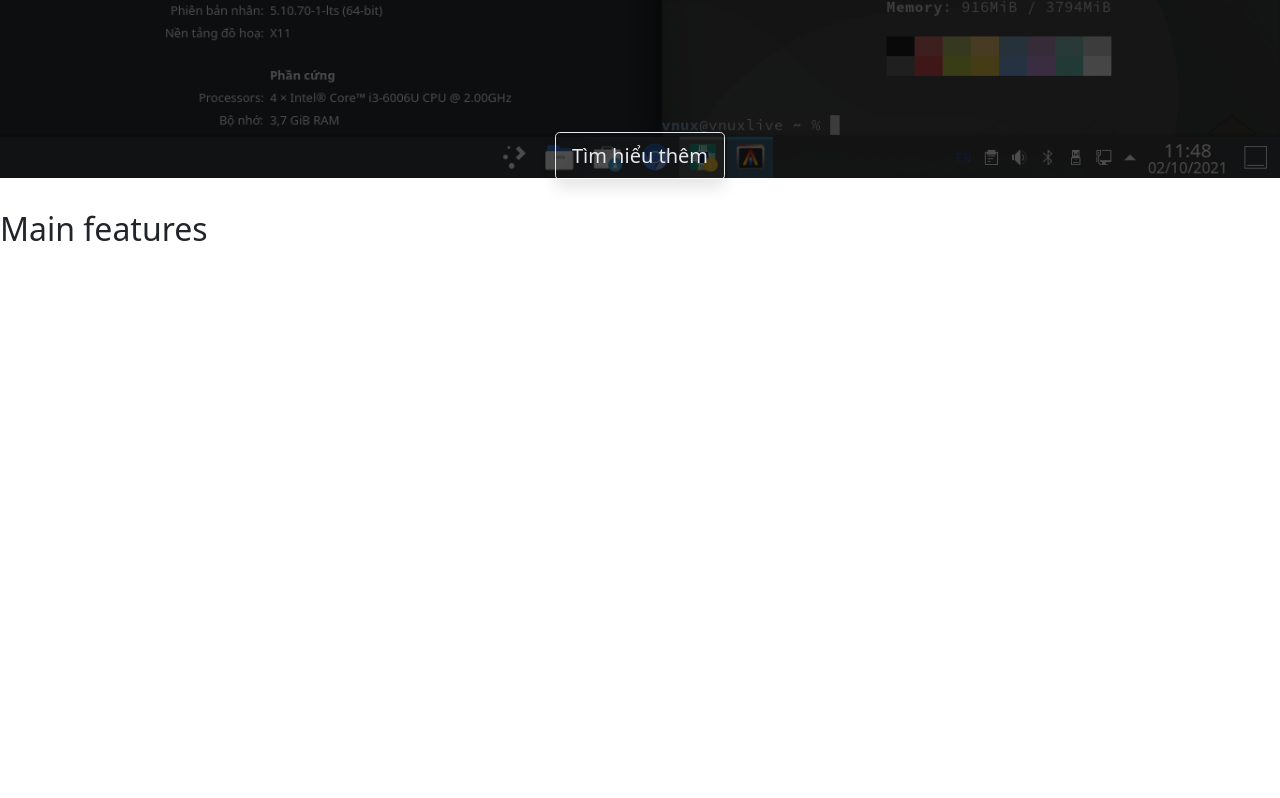
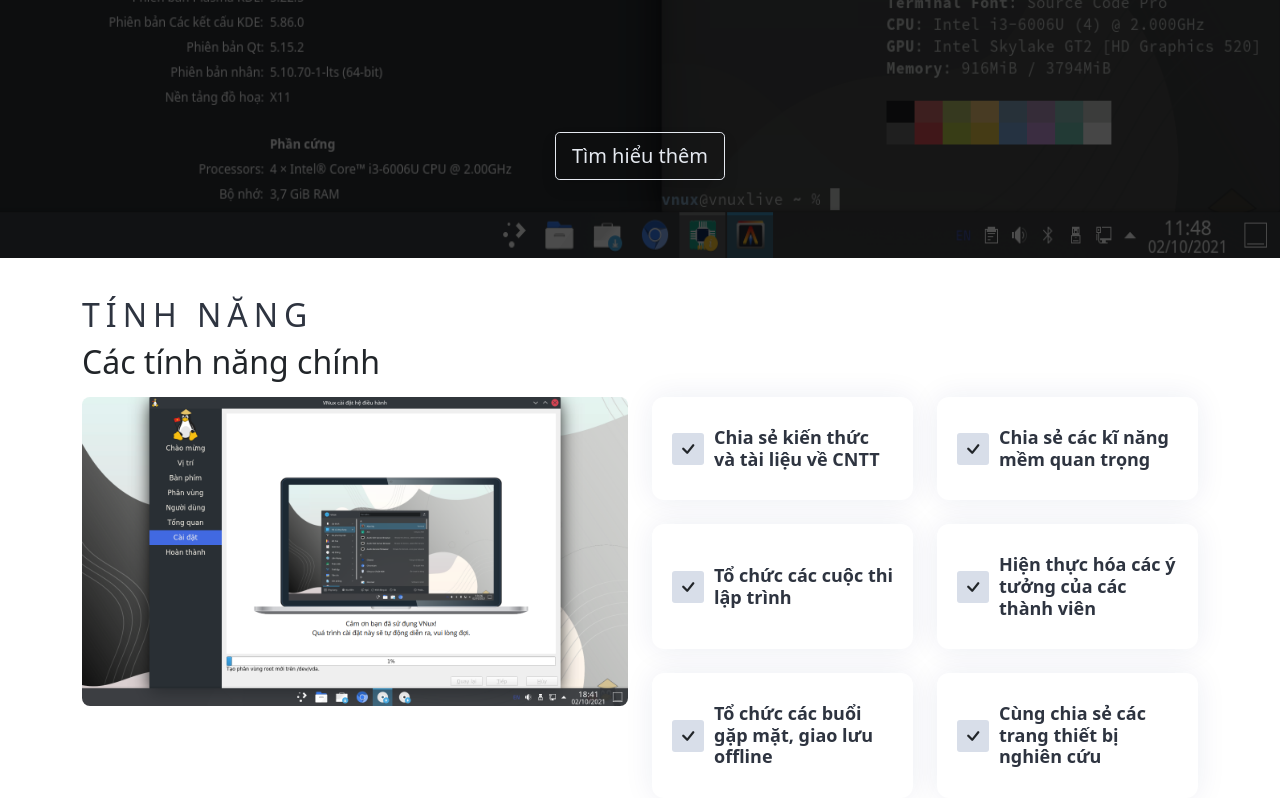
Before and after one commit to AlphaNecron/vnux-site, a plain HTML site: page index.html in a window 1280 px wide. Shown: the part 542-1340 px from the top of the page. Before the commit the page ends 800 px from the top, so only its background shows below. Drawn offline with nearby package versions, Linux system fonts and the light colour scheme.

Commit message:
Update (not big though)

```diff
--- a/assets/css/style.css
+++ b/assets/css/style.css
@@ -1,6 +1,6 @@
 .body {
     background-color: #D8DEE9;
-    font-family: 'Noto Sans', sans-serif !important;
+    font-family: 'Open Sans', sans-serif !important;
 }
 
 /* Navbar */
@@ -64,3 +64,46 @@
     border-color: #E5E9F0 !important;
     color: #2E3440;
 }
+
+/* Feature */
+
+.feature {
+    text-transform: uppercase;
+    letter-spacing: 6px;
+    color: #2E3440;
+}
+
+
+.features .feature-box {
+    padding: 30px 20px;
+    box-shadow: 0px 0 30px rgba(1, 41, 112, 0.08);
+    transition: 0.3s;
+    border-radius: 12px;
+    height: 100%;
+}
+
+.features .feature-box h3 {
+    font-size: 18px;
+    color: #2E3440;
+    font-weight: 700;
+    margin: 0;
+}
+
+.features .feature-box i {
+    line-height: 0;
+    background: #D8DEE9;
+    padding: 4px;
+    margin-right: 10px;
+    font-size: 24px;
+    border-radius: 3px;
+    transition: 0.3s;
+}
+
+.features .feature-box:hover i {
+    background: #2E3440;
+    color: #ECEFF4;
+}
+
+.features img {
+    border-radius: 8px;
+}
--- a/index.html
+++ b/index.html
@@ -18,22 +18,88 @@
     <link rel="preconnect" href="https://fonts.googleapis.com">
     <link rel="preconnect" href="https://fonts.gstatic.com" crossorigin>
     <link href="https://fonts.googleapis.com/css2?family=Noto+Sans&display=swap" rel="stylesheet">
+    <link href="https://fonts.googleapis.com/css2?family=Open+Sans&display=swap" rel="stylesheet">
+    <link rel="stylesheet" href="https://cdnjs.cloudflare.com/ajax/libs/bootstrap-icons/1.6.0/font/bootstrap-icons.min.css" integrity="sha512-7w04XesEFaoeeKX0oxkwayDboZB/+AKNF5IUE50fCUDUywLvDN4gv2513TLQS+RDenAeHEK3O40jZZVrkpnWWw==" crossorigin="anonymous" referrerpolicy="no-referrer" />
 
     <title>VNux - bởi người Việt, cho người Việt</title>
 </head>
 
 <body>
     <header id="header"></header>
-    <div class="w-100">
-        <img src="/assets/img/image_head.png" class="img-fluid vw-100 image_head" alt="VNux desktop">
+    <div class="vw-100 vh-100">
+        <img src="/assets/img/image_head.png" class="vw-100 vh-100 image_head" alt="VNux desktop">
         <p class="display-1 text_head text-center">VNux<br><span class="text_head2">Hệ điều hành bởi người Việt - cho
                 người Việt!</span><br><br>
                 <button type="button" class="btn btn-outline-primary btn-lg">Tìm hiểu thêm</button>
         </p>
     </div>
 
-    <h2 class="feature">Main features</h2>
+    <h2 class="feature container"><br>TÍNH NĂNG</h2>
+    <section id="features " class="features ">
 
+        <div class="container ">
+
+            <header class="section-header ">
+                <h2>Các tính năng chính</h2>
+                <p></p>
+            </header>
+
+            <div class="row ">
+
+                <div class="col-lg-6 ">
+                    <img src="assets/img/features.png " class="img-fluid" alt=" ">
+                </div>
+
+                <div class="col-lg-6 mt-5 mt-lg-0 d-flex ">
+                    <div class="row align-self-center gy-4 ">
+
+                        <div class="col-md-6 " >
+                            <div class="feature-box d-flex align-items-center ">
+                                <i class="bi bi-check "></i>
+                                <h3>Chia sẻ kiến thức và tài liệu về CNTT</h3>
+                            </div>
+                        </div>
+
+                        <div class="col-md-6 " >
+                            <div class="feature-box d-flex align-items-center ">
+                                <i class="bi bi-check "></i>
+                                <h3>Chia sẻ các kĩ năng mềm quan trọng</h3>
+                            </div>
+                        </div>
+
+                        <div class="col-md-6 " >
+                            <div class="feature-box d-flex align-items-center ">
+                                <i class="bi bi-check "></i>
+                                <h3>Tổ chức các cuộc thi lập trình</h3>
+                            </div>
+                        </div>
+
+                        <div class="col-md-6 " >
+                            <div class="feature-box d-flex align-items-center ">
+                                <i class="bi bi-check "></i>
+                                <h3>Hiện thực hóa các ý tưởng của các thành viên</h3>
+                            </div>
+                        </div>
+
+                        <div class="col-md-6 " >
+                            <div class="feature-box d-flex align-items-center ">
+                                <i class="bi bi-check "></i>
+                                <h3>Tổ chức các buổi gặp mặt, giao lưu offline</h3>
+                            </div>
+                        </div>
+
+                        <div class="col-md-6 " >
+                            <div class="feature-box d-flex align-items-center ">
+                                <i class="bi bi-check "></i>
+                                <h3>Cùng chia sẻ các trang thiết bị nghiên cứu</h3>
+                            </div>
+                        </div>
+
+                    </div>
+                </div>
+
+            </div>
+            <!-- / row -->
 
     <script src="/assets/js/render.js"></script>
 
```
Also changed, not shown: assets/img/features.png (added).
